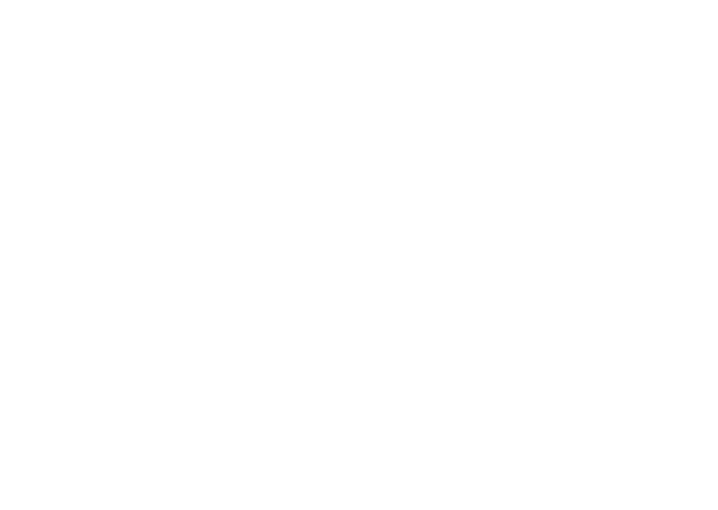
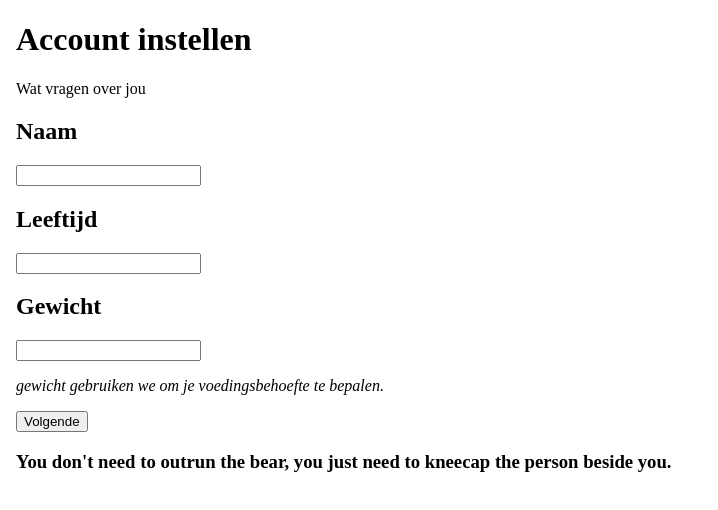
Before and after one commit to Lisa-CtrlShiftZ/App_FrontEnd_Project, an Angular app: page /toevoegen in a window 1280 px wide. Before the commit this address led to /. Shown: the top 510 px of the page, without its empty margins (0-718 px from the left). Built offline with nearby package versions, Linux system fonts and the light colour scheme.

Commit message:
Create routes for all onboarding pages

```diff
--- a/src/app/app.routes.ts
+++ b/src/app/app.routes.ts
@@ -1,10 +1,49 @@
 import { Routes } from '@angular/router';
+import {OnboardingComponent} from './onboarding/gegevens/onboarding.component';
+import { ToevoegenComponent } from './onboarding/toevoegen/toevoegen.component';
+import { PersonenComponent } from './onboarding/personen/personen.component';
+import { DuurComponent } from './onboarding/duur/duur.component';
+import { DieetComponent } from './onboarding/dieet/dieet.component';
+import { BedanktComponent } from './onboarding/bedankt/bedankt.component';
 
 export const routes: Routes = [
     {
         path: 'onboarding',
+        component: OnboardingComponent,
+    },
+    {
+        path: 'toevoegen',
+        component: ToevoegenComponent,
+        title: 'toevoegen',
+    },
+    {
+        path: 'personen',
+        component: PersonenComponent,
+        title: 'personen',
+    },
+    {
+        path: 'duur',
+        component: DuurComponent,
+        title: 'duur',
+    },
+    {
+        path: 'dieet',
+        component: DieetComponent,
+        title: 'dieet',
+    },
+    {
+        path: 'bedankt',
+        component: BedanktComponent,
+        title: 'bedankt',
+    },
+];
+
+
+        /* path: 'gegevens',
         loadComponent: () => {
             return import('./onboarding/gegevens/onboarding.component').then((m) => m.OnboardingComponent)
         },
-    }
-];
+        path: 'toevoegen',
+        loadComponent: () => {
+            return import('./onboarding/toevoegen/toevoegen.component').then((m) => m.ToevoegenComponent)
+        } */
--- a/src/app/onboarding/toevoegen/toevoegen.component.html
+++ b/src/app/onboarding/toevoegen/toevoegen.component.html
@@ -1 +1,39 @@
-<p>toevoegen works!</p>
+<!DOCTYPE html>
+<html lang="en">
+<head>
+    <meta charset="UTF-8">
+    <meta name="viewport" content="width=device-width, initial-scale=1.0">
+    <title>onboarding</title>
+</head>
+<style>
+
+</style>
+<body>
+    <div class="wrapper">
+        <div class="leftpane">
+            <div class="content">
+                <h1>Account instellen</h1>
+                <p>Wat vragen over jou</p>
+            </div>
+            <div class="content">
+                <h2>Naam</h2>
+                <input type="text">
+            </div>
+            <div class="content">
+                <h2>Leeftijd</h2>
+                <input type="number">
+            </div>
+            <div class="content">
+                <h2>Gewicht</h2>
+                <input type="number">
+                <p><em>gewicht gebruiken we om je voedingsbehoefte te bepalen.</em> </p>
+            </div>
+            <button>Volgende</button>
+        </div>
+        <div class="rightpane">
+            <h3>You don't need to outrun the bear, you just need to kneecap the person beside you.</h3>
+        </div>
+    </div>
+
+</body>
+</html>
```
